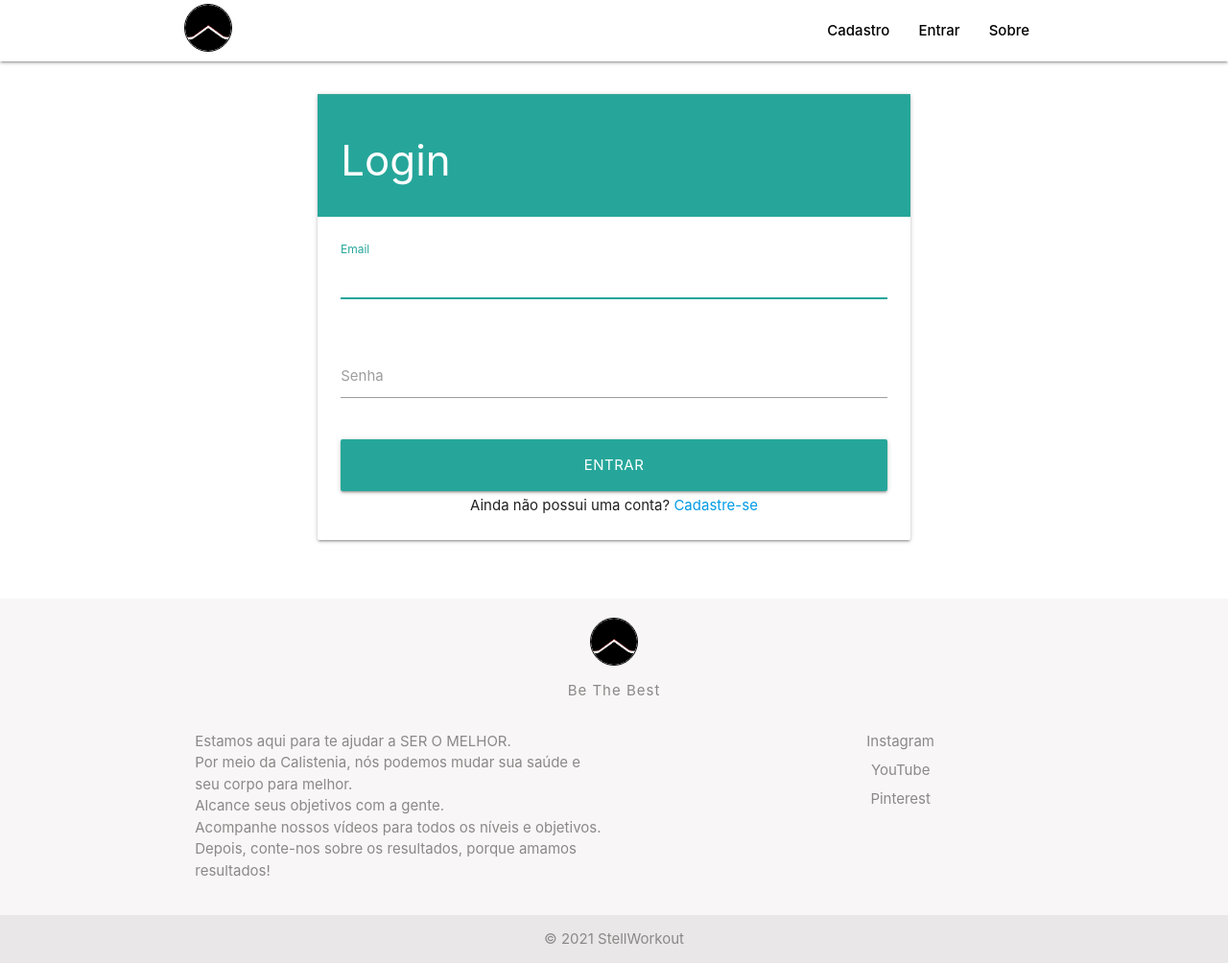
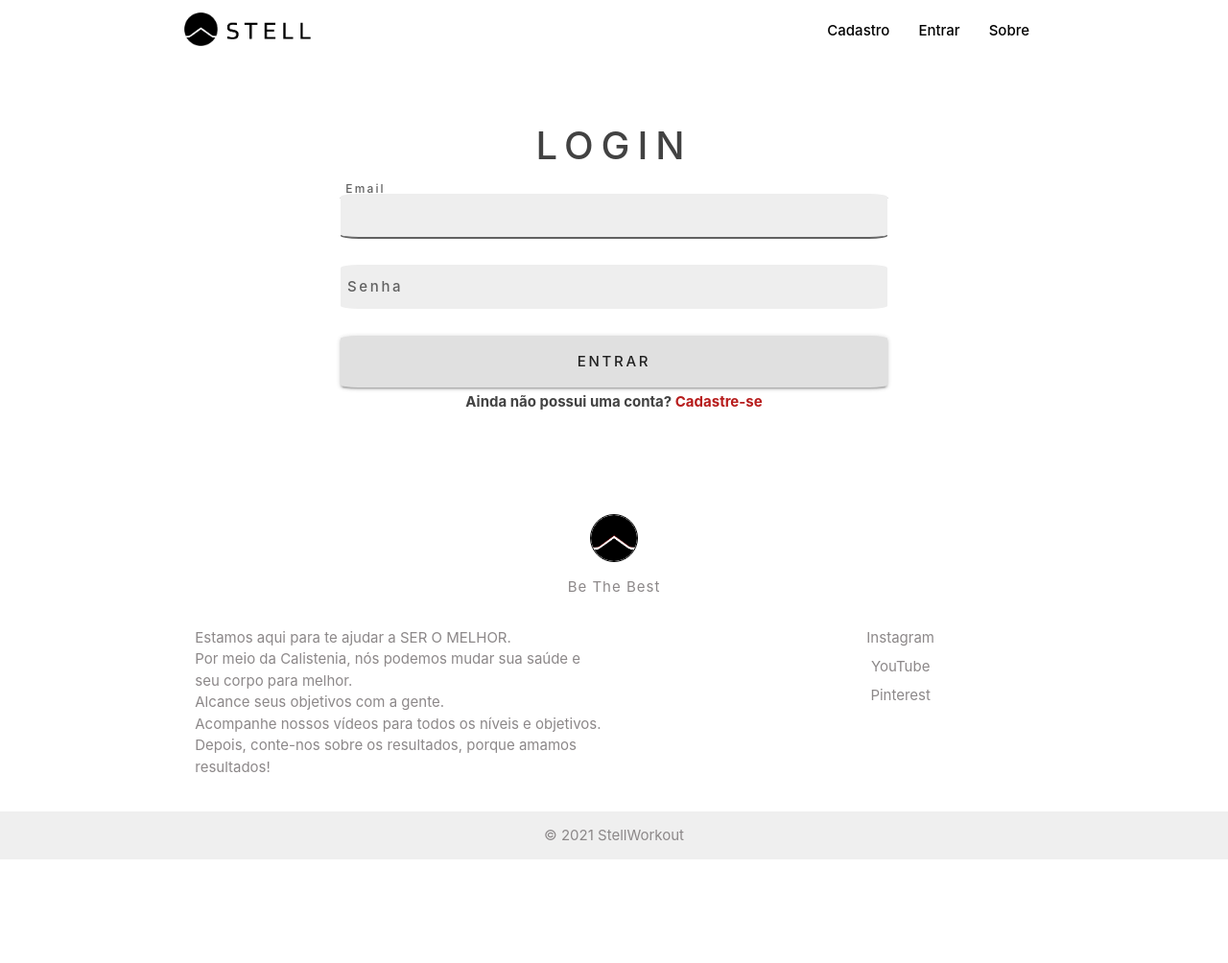
Before and after one commit to AngeloZan/StellWorkoutBlog, a Django app: page /login/ in a window 1280 px wide. Shown: the whole page at 96% size. After the commit the page ends 896 px from the top, so only its background shows below. Run offline with Django 3.2, Linux system fonts and the light colour scheme.

Commit message:
Reestilizando form de cadastro e login

```diff
--- a/account/static/account/css/style.css
+++ b/account/static/account/css/style.css
@@ -8,6 +8,80 @@
     color: #cc0000;
 }
 
+nav {
+    box-shadow: none;
+    border-bottom: none;
+}
+
 .form-container {
-    margin-top: 20pt;
+    padding-top: 10pt;
 }
+
+.form-card {
+    border: none;
+    box-shadow: none;
+    color: #424242;
+    background-color: rgba(0, 0, 0, 0);
+}
+
+.form-card .card-action {
+    background-color: rbga(0, 0, 0, 0);
+    text-align: center;
+    text-transform: uppercase;
+    letter-spacing: 6pt;
+    box-shadow: none;
+    border: none;
+    height: 70pt;
+}
+
+.form-card .card-action h3 {
+    font-size: 40px;
+    font-weight: 500;
+}
+
+.form-card .input-field {
+    margin: 0;
+}
+
+.form-card-form .input-field input[type=text],
+.form-card-form .input-field input[type=password],
+.form-card-form .input-field input[type=email] {
+    border-bottom: 1px solid rgba(0, 0, 0, 0);
+    background-color: #eeeeee;
+    color: #616161;
+    width: calc(100% - 10pt);
+    padding-left: 5pt;
+    padding-right: 5pt;
+    border-radius: 1.2em/0.2em;
+}
+
+.form-card-form .input-field label {
+    padding-left: 5pt;
+    color: #616161;
+    font-weight: 500;
+    letter-spacing: 2pt;
+}
+
+.form-card-form .input-field input[type=text]:focus + label,
+.form-card-form .input-field input[type=password]:focus + label,
+.form-card-form .input-field input[type=email]:focus + label {
+    color: #616161;
+}
+
+.form-card-form .input-field input[type=text]:focus,
+.form-card-form .input-field input[type=password]:focus,
+.form-card-form .input-field input[type=email]:focus {
+    border-bottom: 1px solid #616161;
+    box-shadow: 0 1px 0 0 #616161;
+}
+
+.form-card button {
+    color: #212121;
+    font-weight: 500;
+    letter-spacing: 2pt;
+    border-radius: 1.2em/0.2em;
+}
+
+.form-card a {
+    color: #b71c1c;
+}
--- a/account/templates/account/login.html
+++ b/account/templates/account/login.html
@@ -9,12 +9,12 @@
 {% block content %}
     <div class="row form-container">
         <div class="col s12 m6 offset-m3">
-            <div class="card">
-                <div class="card-action teal lighten-1 white-text">
+            <div class="card form-card">
+                <div class="card-action">
                     <h3>Login</h3>
                 </div>
                 <div class="card-content">
-                    <form action="" method="post">
+                    <form action="" method="post" class="form-card-form">
                         {% csrf_token %}
 
                         {% for field in login_form %}
@@ -33,8 +33,8 @@
                                 <p>{{ login_form.non_field_errors }}</p>
                             </div>
                         {% endif %}
-                        <button class="btn-large waves-effect waves-dark" style="width:100%">Entrar</button>
-                        <p class="helper-text">Ainda não possui uma conta? <a href="{% url 'register' %}">Cadastre-se</a></p>
+                        <button class="btn-large grey lighten-2 waves-effect waves-dark" style="width:100%">Entrar</button>
+                        <p class="helper-text"><b>Ainda não possui uma conta? <a href="{% url 'register' %}">Cadastre-se</a></b></p>
                     </form>
                 </div>
             </div>
--- a/static/css/base-style.css
+++ b/static/css/base-style.css
@@ -8,12 +8,14 @@ main {
     flex: 1 0 auto;
 }
 
+nav {
+    background-color: rgba(0, 0, 0, 0);
+}
+
 nav #logo {
-    height: 50px;
-    border-radius: 50px;
-    border: solid black 1px;
+    height: 35px;
     vertical-align: middle;
-    margin-bottom: 10px;
+    margin-bottom: 8px;
 }
 
 li .black-text {
@@ -28,7 +30,7 @@ li .black-text {
 }
 
 .page-footer {
-    background-color: #f8f6f6;
+    background-color: rgba(0, 0, 0, 0);
     color: #8c8889;
     margin-top: 20pt;
 }
--- a/templates/snippets/header.html
+++ b/templates/snippets/header.html
@@ -66,9 +66,9 @@
 </ul>
 
 <nav>
-    <div class="nav-wrapper white">
+    <div class="nav-wrapper">
         <div class="container">
-            <a href="{% url 'home' %}" class="brand-logo"><img src="{% static 'img/logo.png' %}" alt="Logo StellWorkout" class="responsive-img" id="logo"></a>
+            <a href="{% url 'home' %}" class="brand-logo"><img src="{% static 'img/logo_texto.png' %}" alt="Logo StellWorkout" class="responsive-img" id="logo"></a>
             <a href="#" class="sidenav-trigger" data-target="mobile-nav" id="menu-icon">
                 <i class="material-icons black-text">menu</i>
             </a>
```
Also changed, not shown: account/templates/account/register.html (+15 -5 lines), account/static/account/img/form_background.jpg (added), static/img/logo_texto.png (added).
